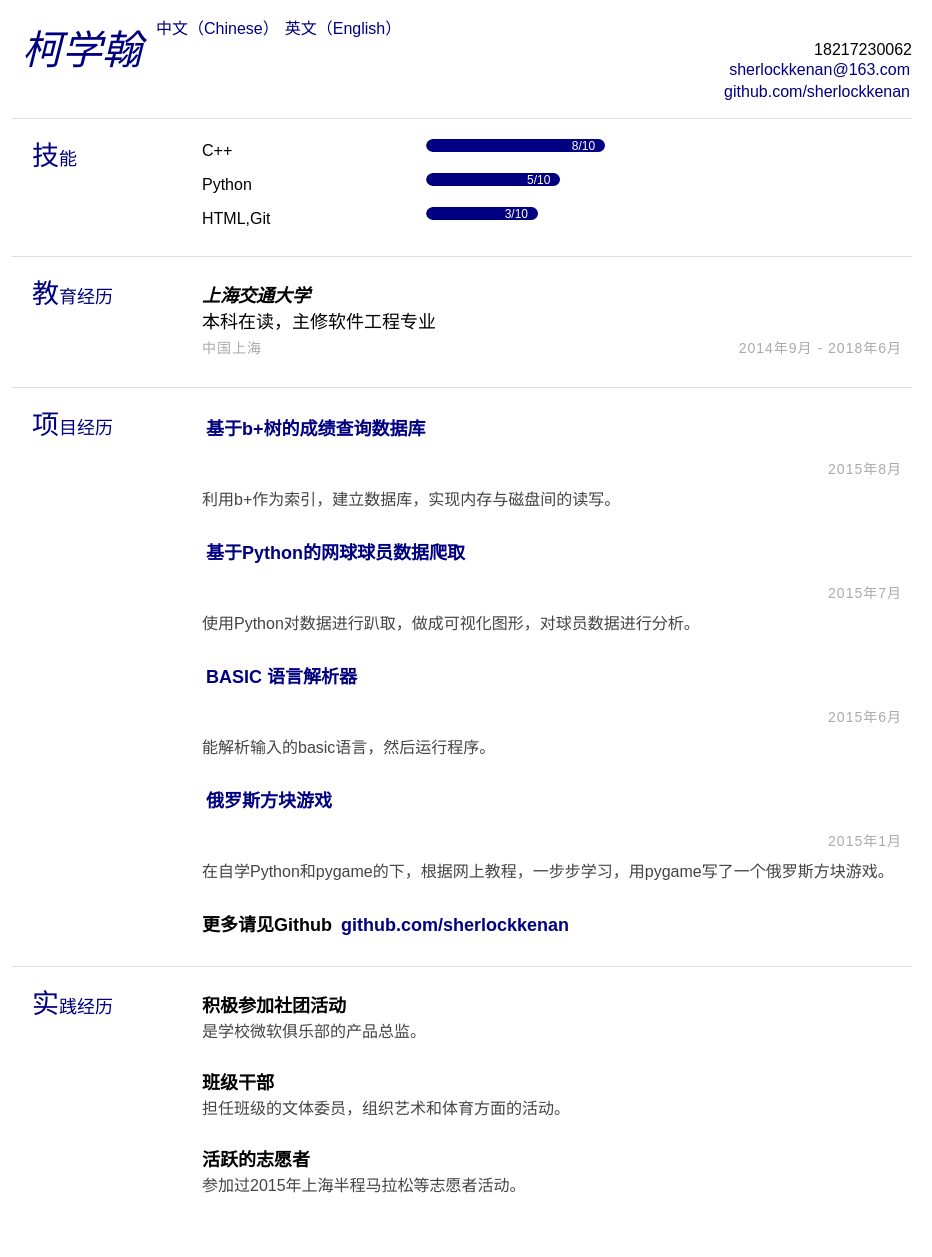
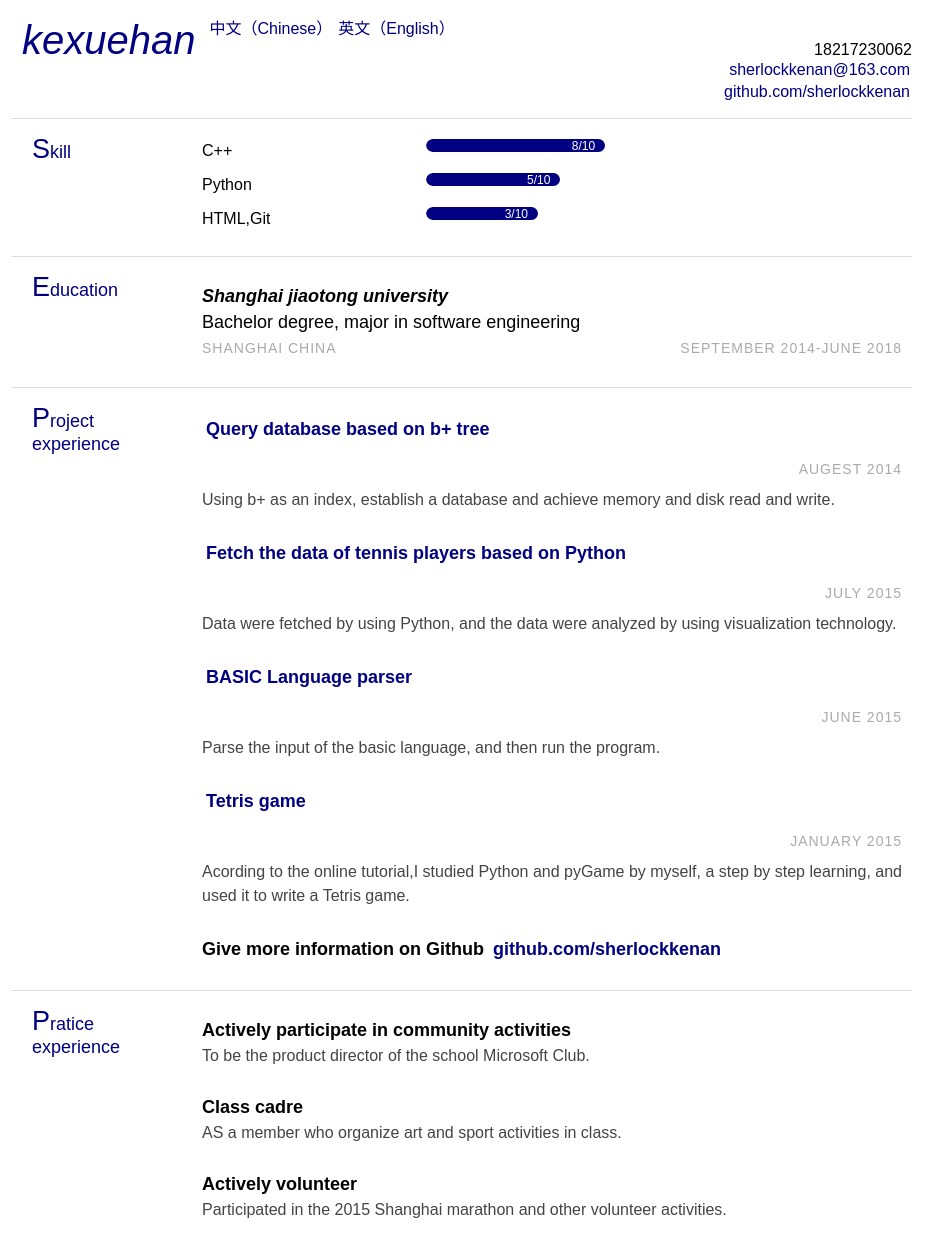
Before and after one commit to sherlockkenan/myresume, a plain HTML site: page index.html in a window 1280 px wide. Shown: the part 55-1312 px from the top of the page, without its empty margins (178-1110 px from the left). Drawn offline with Linux system fonts and the light colour scheme.

Commit message:
添加英文版本

```diff
--- a/index.html
+++ b/index.html
@@ -3,7 +3,7 @@
 
 <head>
     <meta charset="UTF-8">
-    <title>柯学翰 | 简历</title>
+    <title>Kexuehan | resume</title>
     <link rel="stylesheet" href="style.css">
     <script type="text/javascript" src="//use.typekit.net/lyj3wzr.js"></script>
     <script type="text/javascript">
@@ -15,7 +15,7 @@
     <body>
         <div class="page">
             <div class="section row">
-                <h1 class="col">柯学翰</h1>
+                <h1 class="col">kexuehan</h1>
                 <div><a href="http://sherlockkenan.github.io/resume/cn">中文（Chinese）</a><a href="http://sherlockkenan.github.io/resume">英文（English）</a></div>
                 <div class="contact-info col-right">
                     <div>18217230062</div>
@@ -28,7 +28,7 @@
                 </div>
             </div>
             <div class="section row">
-                <h2 class="col">技能</h2>
+                <h2 class="col">Skill</h2>
                 <div class="section-text col-right row">
                     <ul class="skills" style="width: 80%;">
                         <li class="skill-wrapper">
@@ -54,98 +54,98 @@
             </div>
 
             <div class="section row">
-                <h2 class="col">教育经历</h2>
+                <h2 class="col">Education</h2>
                 <div class="section-text col-right">
-                    <h3><span class="emph">上海交通大学</h3>
-                    <div>本科在读，主修软件工程专业</div>
+                    <h3><span class="emph">Shanghai jiaotong university</h3>
+                    <div>Bachelor degree, major in software engineering</div>
                     <div class="row">
-                        <div class="col light">中国上海</div>
-                        <div class="col-right light">2014年9月 - 2018年6月</div>
+                        <div class="col light">Shanghai China</div>
+                        <div class="col-right light"> September 2014-June 2018 </div>
                     </div>
                 </div>
             </div>
             <div class="section row">
-                <h2 class="col">项目经历</h2>
+                <h2 class="col">Project experience</h2>
 
                 <div class="section-text col-right">
                     <div class="row">
                         <div class="col">
-                            <h3><a href="https://github.com/sherlockkenan/sjtu_project/tree/master/database">基于b+树的成绩查询数据库</a></h3>
+                            <h3><a href="https://github.com/sherlockkenan/sjtu_project/tree/master/database">Query database based on b+ tree</a></h3>
                         </div>
                     </div>
                     <div class="row subsection">
-                        <div class="col-right light">2015年8月</div>
+                        <div class="col-right light">Augest 2014</div>
                     </div>
-                    <div class="desc">利用b+作为索引，建立数据库，实现内存与磁盘间的读写。</div>
+                    <div class="desc">Using b+ as an index, establish a database and achieve memory and disk read and write.</div>
                 </div>
                 <div class="section-text col-right">
                     <div class="row">
                         <div class="col">
-                            <h3><a href="https://github.com/sherlockkenan/sjtu_project/tree/master/visualization">基于Python的网球球员数据爬取</a></h3>
+                            <h3><a href="https://github.com/sherlockkenan/sjtu_project/tree/master/visualization">Fetch the data of tennis players based on Python</a></h3>
                         </div>
                     </div>
                     <div class="row subsection">
-                        <div class="col-right light">2015年7月</div>
+                        <div class="col-right light">July 2015</div>
                     </div>
-                    <div class="desc">使用Python对数据进行趴取，做成可视化图形，对球员数据进行分析。</div>
+                    <div class="desc">Data were fetched by using Python, and the data were analyzed by using visualization technology.</div>
                 </div>
                 <div class="section-text col-right">
                     <div class="row">
                         <div class="col">
-                            <h3><a href="https://github.com/sherlockkenan/sjtu_project/tree/master/lab3">BASIC 语言解析器</a></h3>
+                            <h3><a href="https://github.com/sherlockkenan/sjtu_project/tree/master/lab3">BASIC Language parser</a></h3>
                         </div>
                     </div>
                     <div class="row subsection">
-                        <div class="col-right light">2015年6月</div>
+                        <div class="col-right light">June 2015 </div>
                     </div>
-                    <div class="desc">能解析输入的basic语言，然后运行程序。</div>
+                    <div class="desc">Parse the input of the basic language, and then run the program.</div>
                 </div>
                 <div class="section-text col-right">
                     <div class="row">
                         <div class="col">
-                            <h3><a href="https://github.com/sherlockkenan/Tetris">俄罗斯方块游戏</a></h3>
+                            <h3><a href="https://github.com/sherlockkenan/Tetris">Tetris game</a></h3>
                         </div>
                     </div>
                     <div class="row subsection">
-                        <div class="col-right light">2015年1月</div>
+                        <div class="col-right light">January 2015</div>
                     </div>
                     <div class="desc">
-                        在自学Python和pygame的下，根据网上教程，一步步学习，用pygame写了一个俄罗斯方块游戏。
+                        Acording to the online tutorial,I studied Python and pyGame by myself, a step by step learning, and used it to write a Tetris game.
                     </div>
                 </div>
                 <div class="section-text col-right">
                     <div class="row">
                         <div class="col">
-                            <h3>更多请见Github <a href="https://github.com/sherlockkenan">github.com/sherlockkenan</a></h3>
+                            <h3>Give more information on Github <a href="https://github.com/sherlockkenan">github.com/sherlockkenan</a></h3>
                         </div>
                     </div>
                 </div>
             </div>
             <div class="section row">
-                <h2 class="col">实践经历</h2>
+                <h2 class="col">Pratice experience</h2>
                 <div class="section-text col-right">
                     <div class="row">
                         <div class="col">
-                            <h3>积极参加社团活动</h3>
+                            <h3>Actively participate in community activities</h3>
                         </div>
                     </div>
-                    <div class="desc">是学校微软俱乐部的产品总监。</div>
+                    <div class="desc">To be the product director of the school Microsoft Club.</div>
                 </div>
                 <div class="section-text col-right">
                     <div class="row">
                         <div class="col">
-                            <h3>班级干部</h3>
+                            <h3>Class cadre</h3>
                         </div>
                     </div>
-                    <div class="desc">担任班级的文体委员，组织艺术和体育方面的活动。</div>
+                    <div class="desc">AS a member who organize art and sport activities in class.</div>
                 </div>
                 <div class="section-text col-right">
                     <div class="row">
                         <div class="col">
-                            <h3>活跃的志愿者</h3>
+                            <h3>Actively volunteer</h3>
                         </div>
                     </div>
-                    <div class="desc">参加过2015年上海半程马拉松等志愿者活动。</div>
+                    <div class="desc">Participated in the 2015 Shanghai marathon and other volunteer activities.</div>
                 </div>
 
             </div>
```
